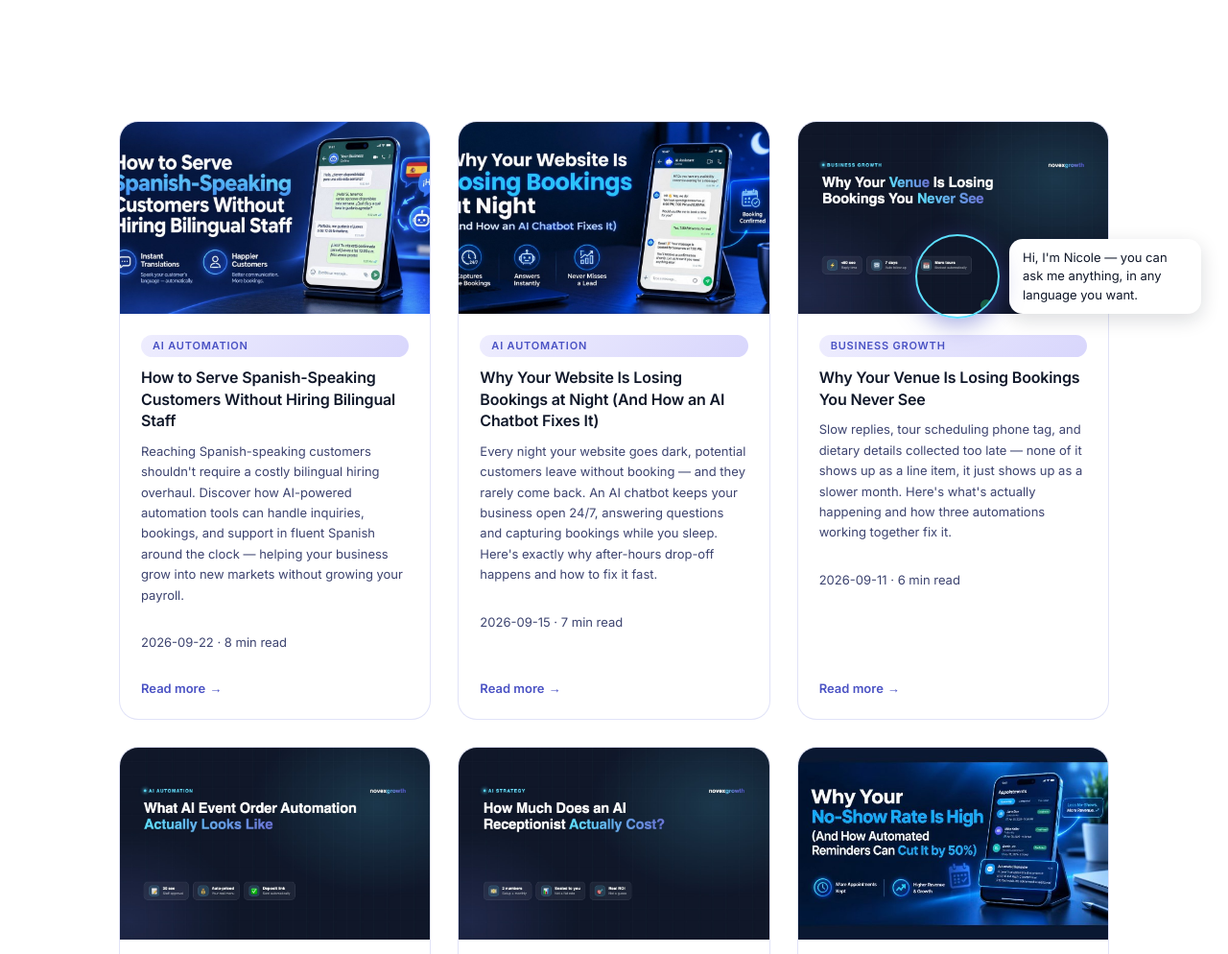
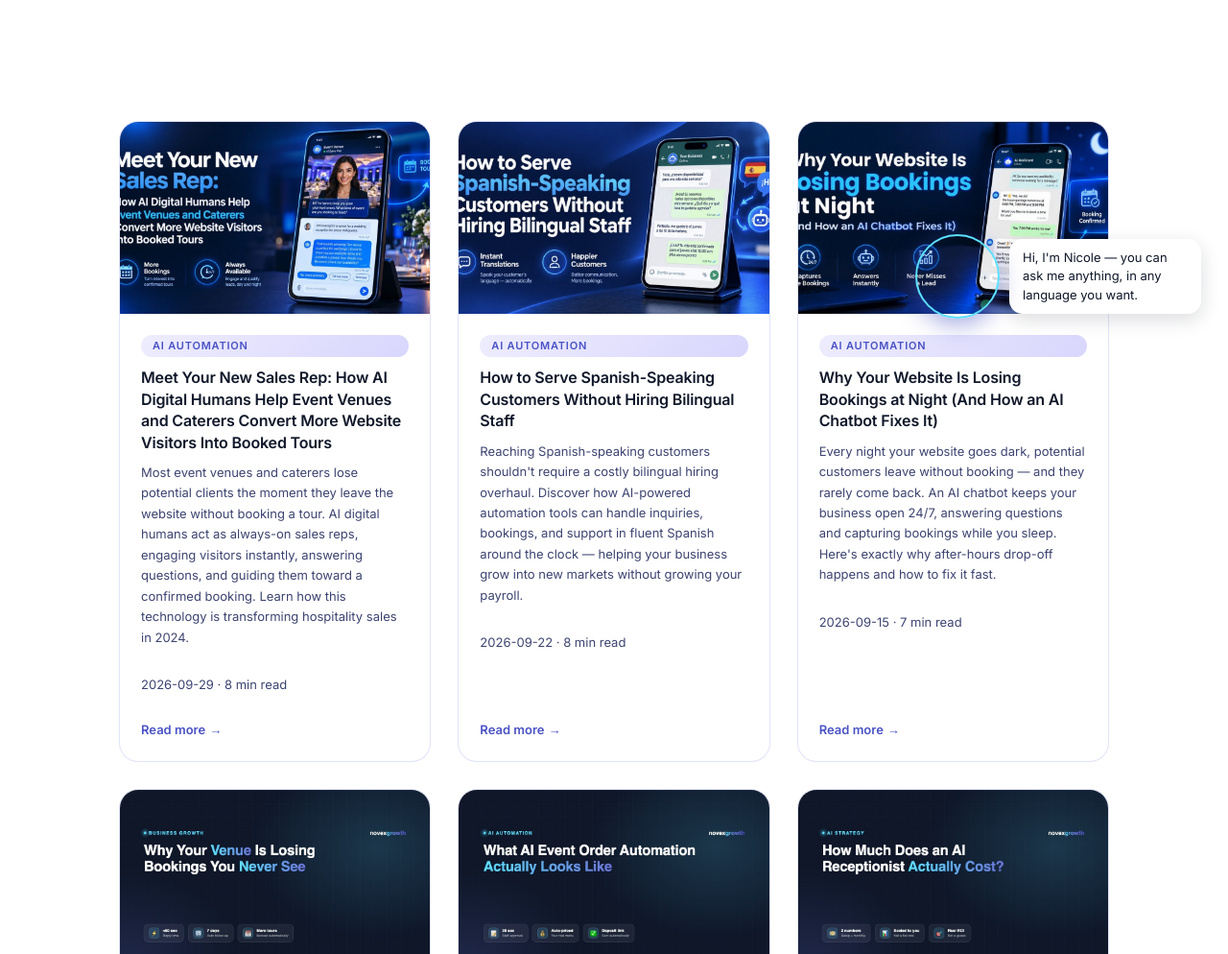
Before and after one commit to hovigvs/Novex-Growth, a plain HTML site: page blog.html in a window 1280 px wide. Shown: the part 440-1434 px from the top of the page at 96% size. Drawn offline with Linux system fonts and the light colour scheme; grey boxes are pictures that could not be loaded.

Commit message:
Add blog post to listing: Meet Your New Sales Rep: How AI Digital Humans Help Event Venues and Caterers Convert More Website Visitors Into Booked Tours

```diff
--- a/blog.html
+++ b/blog.html
@@ -72,6 +72,17 @@
 <section class="section" style="background:#fff;">
   <div class="container">
     <div class="blog-grid">
+<a class="blog-card" href="blog/ai-digital-humans-event-venues-caterers-convert-website-visitors-booked-tours.html">
+<div class="blog-thumb"><img src="https://raw.githubusercontent.com/hovigvs/Novex-Growth/main/assets/blog/ai-digital-humans-event-venues-caterers-convert-website-visitors-booked-tours.jpg" alt="Meet Your New Sales Rep: How AI Digital Humans Help Event Venues and Caterers Convert More Website Visitors Into Booked Tours"></div>
+<div class="blog-body">
+<span class="blog-tag">AI Automation</span>
+<h3>Meet Your New Sales Rep: How AI Digital Humans Help Event Venues and Caterers Convert More Website Visitors Into Booked Tours</h3>
+<p>Most event venues and caterers lose potential clients the moment they leave the website without booking a tour. AI digital humans act as always-on sales reps, engaging visitors instantly, answering questions, and guiding them toward a confirmed booking. Learn how this technology is transforming hospitality sales in 2024.</p>
+<p class="blog-meta">2026-09-29 · 8 min read</p>
+<span class="blog-read">Read more</span>
+</div>
+</a>
+
 <a class="blog-card" href="blog/serve-spanish-speaking-customers-without-bilingual-staff.html">
 <div class="blog-thumb"><img src="https://raw.githubusercontent.com/hovigvs/Novex-Growth/main/assets/blog/serve-spanish-speaking-customers-without-bilingual-staff.jpg" alt="How to Serve Spanish-Speaking Customers Without Hiring Bilingual Staff"></div>
 <div class="blog-body">
```
